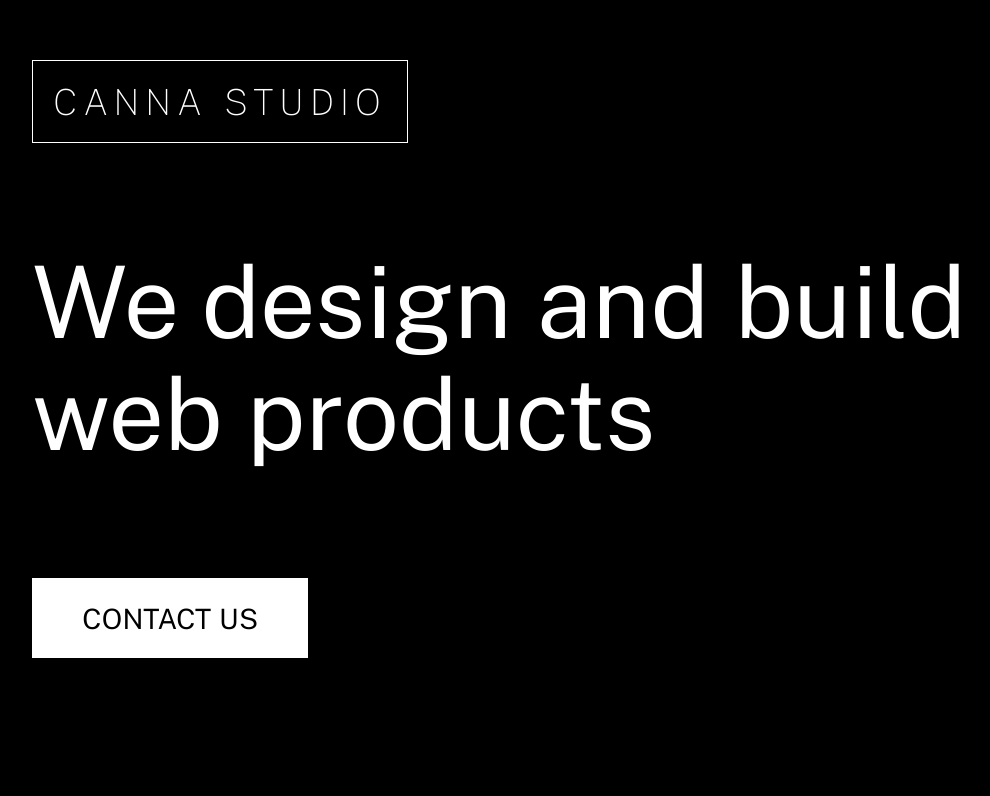
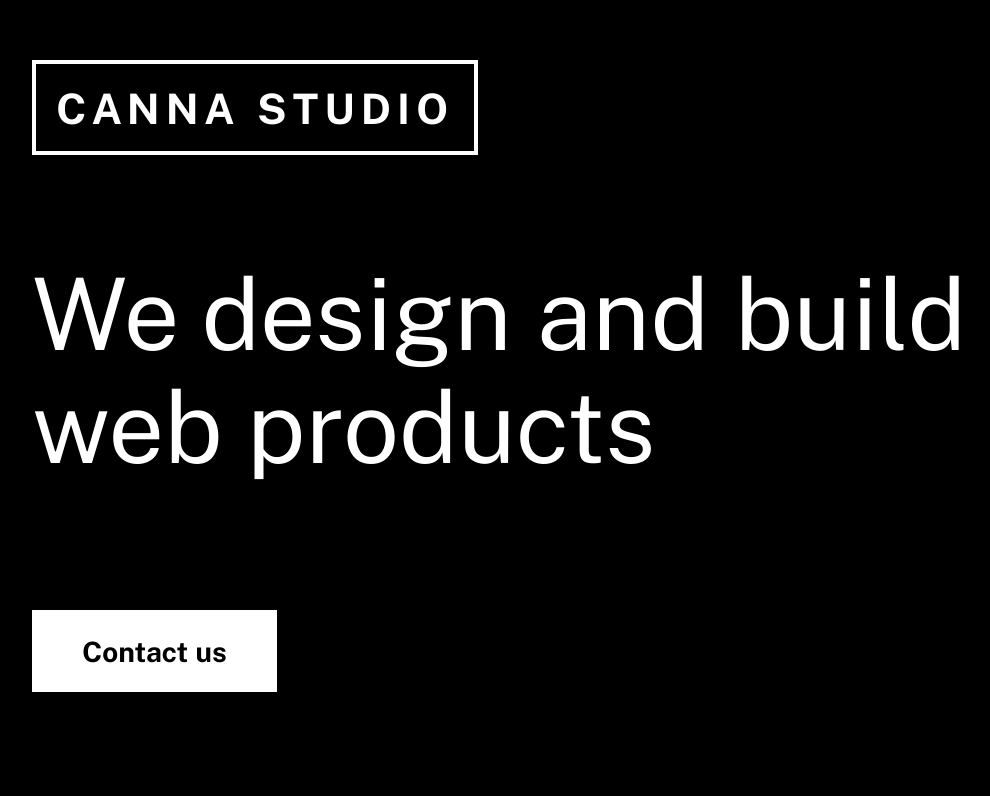
Before and after one commit to bennpearson/cannastudio, a Nuxt app: page / in a window 1280 px wide. Shown: the top 796 px of the page, without its empty margins (68-1058 px from the left). Built offline with nearby package versions, Linux system fonts and the light colour scheme.

Commit message:
increased weight of logo

```diff
--- /dev/null
+++ b/components/Footer.vue
@@ -0,0 +1,58 @@
+<template>
+  <footer class="cs-footer">
+    <h4 class="cs-footer__title">
+      {{ footer.title }}
+    </h4>
+    <p class="cs-footer__desc">
+      {{ footer.desc }}
+    </p>
+  </footer>
+</template>
+
+<script>
+export default {
+  props: {
+    footer: {
+      type: Object,
+      default: null
+    }
+  }
+}
+</script>
+
+<style scoped>
+.cs-footer {
+  padding: 50px;
+  background-color: white;
+}
+@media (min-width: 768px) {
+  .cs-footer {
+    padding: 100px;
+  }
+}
+.cs-footer__title {
+  color: black;
+  font-size: 36px;
+  font-weight: normal;
+  margin-bottom: 21px;
+  line-height: 1;
+}
+@media (min-width: 768px) {
+  .cs-footer__title {
+    font-size: 60px;
+  }
+}
+.cs-footer__desc {
+  color: black;
+  font-size: 18px;
+  font-weight: normal;
+  margin-bottom: 28px;
+  max-width: 768px;
+  line-height: 1.333;
+}
+@media (min-width: 768px) {
+  .cs-footer__desc {
+    font-size: 28px;
+  }
+}
+</style>
--- a/components/Header.vue
+++ b/components/Header.vue
@@ -1,11 +1,11 @@
 <template>
-  <div class="cs-header">
+  <header class="cs-header">
     <div class="cs-header__content">
       <h1 class="cs-header__title">
         {{ title }}
       </h1>
     </div>
-  </div>
+  </header>
 </template>
 
 <script>
@@ -30,25 +30,26 @@ export default {
 }
 .cs-header__content {
   display: inline-block;
-  padding: 16px;
-  border: 1px solid white;
+  padding: 14px;
+  border: 2px solid white;
 }
 @media (min-width: 768px) {
   .cs-header__content {
     padding: 20px;
+    border: 4px solid white;
   }
 }
 .cs-header__title {
   color: white;
   text-transform: uppercase;
-  font-weight: 300;
+  font-weight: bold;
   letter-spacing: 6px;
-  font-size: 21px;
+  font-size: 24px;
   line-height: 1.125;
 }
 @media (min-width: 768px) {
   .cs-header__title {
-    font-size: 36px;
+    font-size: 42px;
   }
 }
 </style>
--- a/components/Intro.vue
+++ b/components/Intro.vue
@@ -22,11 +22,11 @@ export default {
 
 <style scoped>
 .cs-intro {
-  margin-bottom: 70px;
+  margin-bottom: 100px;
 }
 @media (min-width: 768px) {
   .cs-intro {
-    margin-bottom: 130px;
+    margin-bottom: 160px;
   }
 }
 .cs-intro__title {
@@ -49,10 +49,10 @@ export default {
   font-size: 18px;
   padding: 10px 25px;
   margin: 0 50px;
-  font-weight: normal;
+  font-weight: bold;
   cursor: pointer;
-  text-transform: uppercase;
   text-decoration: none;
+  display: inline-block;
 }
 @media (min-width: 768px) {
   .cs-intro__mailto {
--- a/pages/index.vue
+++ b/pages/index.vue
@@ -2,12 +2,15 @@
   <div class="container">
     <div>
       <Header :title="title" />
+      <main>
         <Intro :subtitle="subtitle" />
         <ul class="cs-services">
           <li v-for="(service, index) in services" :key="index">
             <Service :items="service" />
           </li>
         </ul>
+      </main>
+      <Footer :footer="footer" />
     </div>
   </div>
 </template>
@@ -16,12 +19,14 @@
 import Header from '~/components/Header.vue'
 import Intro from '~/components/Intro.vue'
 import Service from '~/components/Service.vue'
+import Footer from '~/components/Footer.vue'
 
 export default {
   components: {
     Header,
     Intro,
-    Service
+    Service,
+    Footer
   },
   data() {
     return {
@@ -86,18 +91,19 @@ export default {
           desc: `We have over 15 years of Interaction Design with specialist skills in Frontend, HTML, CSS, JS, SASS and VUE. We can turn your ideas into captivating products with exquisite design.`
         },
         {
-          title: 'Prototypes',
-          desc: `By testing prototypes on users early on you can gain insightful information to help you iterate on your designs before going into development. They are a must for every product.`
-        },
-        {
           title: 'Professional Design Reviews',
           desc: `We can review your products to reveal any shortfalls and advise on how they can be overcome and improved to help you get back on track.`
-        },
-        {
+        }
+      ],
+      footer: {
         title: 'About',
-          desc: `Founded by Benn and Angharad in 2018 after careers spanning 30 years in the public and private sector, Canna Studio is a product design and development studio based in Cardiff. We believe quality digital services are the key to success and our aim is to help clients optimise their brand, efficiency and therefore revenue, by creating innovative products with exquisite design and accessibility at their core.`
+        desc: `Founded by Benn and Angharad in 2018 after careers
+        spanning 30 years in the public and private sector,
+        Canna Studio is a product design and development studio based in Cardiff.
+        We believe quality digital services are the key to success and our aim is
+        to help clients optimise their brand, efficiency and therefore revenue,
+        by creating innovative products with exquisite design and accessibility at their core.`
       }
-      ]
     }
   }
 }
```
Lines whose indentation alone changed are shown as unchanged.
